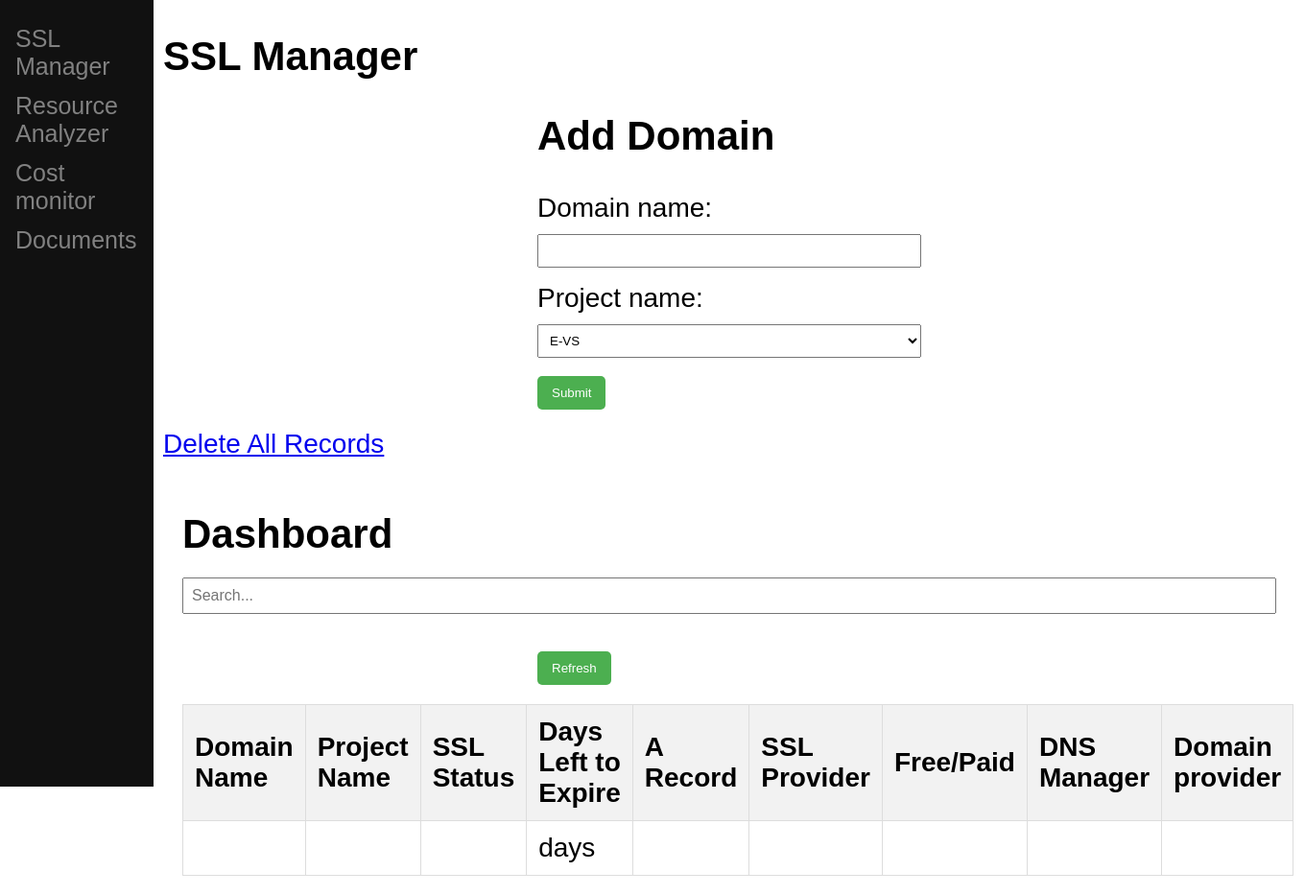
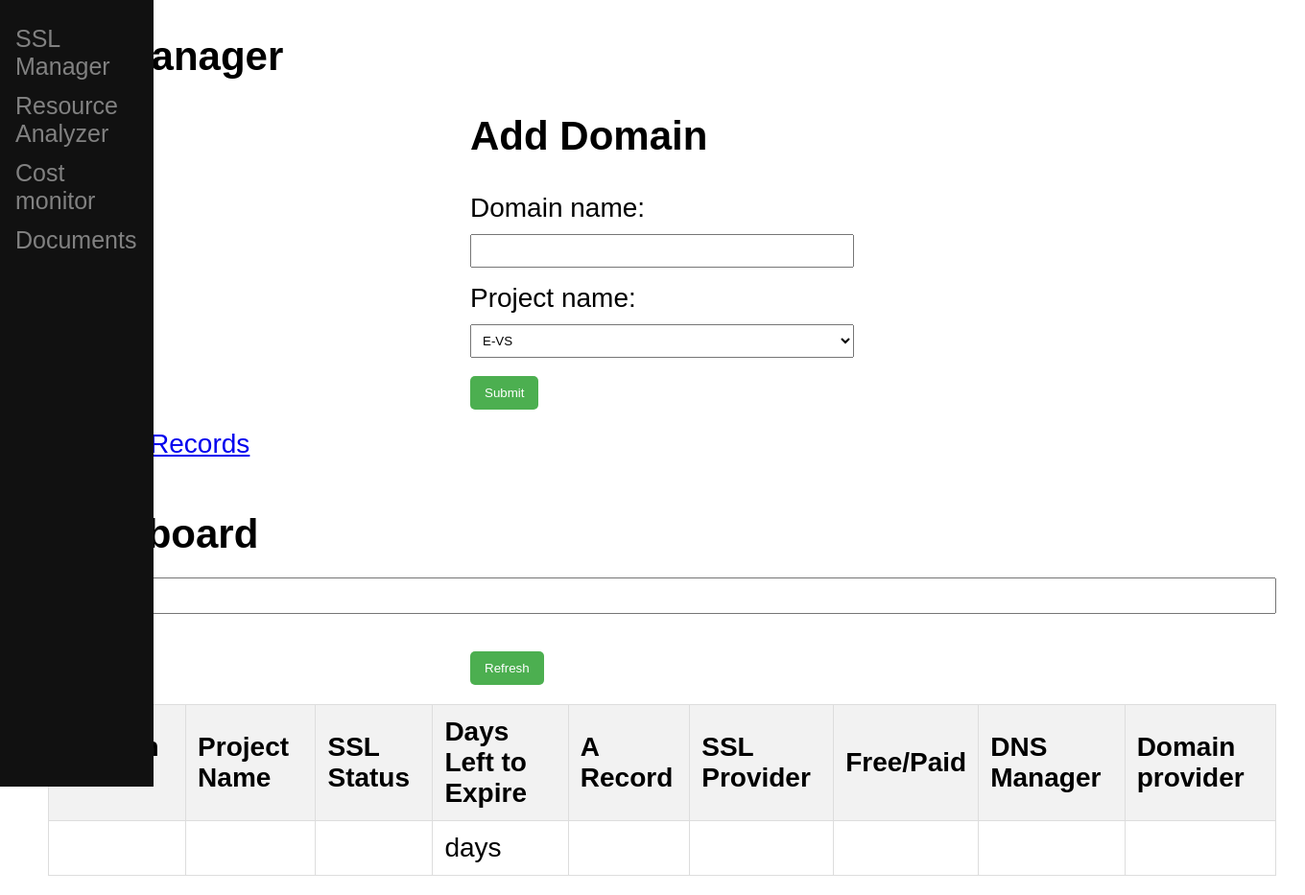
Before and after one commit to pingmeyes/ssLopS, a PHP site: page / in a window 1360 px wide. Shown: the whole page at 96% size. Run offline with PHP 8.4, Linux system fonts and the light colour scheme; tables that the repository leaves empty or names only in its code hold one stand-in row (values such as "Sample post"); data that the repository does not hold is empty.

Commit message:
moving form to left

```diff
--- a/index.php
+++ b/index.php
@@ -32,7 +32,7 @@ body {
 }
 
 .main {
-  margin-left: 160px; /* Same as the width of the sidenav */
+  margin-left: 20px; /* Same as the width of the sidenav */
   font-size: 28px; /* Increased text to enable scrolling */
   padding: 0px 10px;
 }
```
